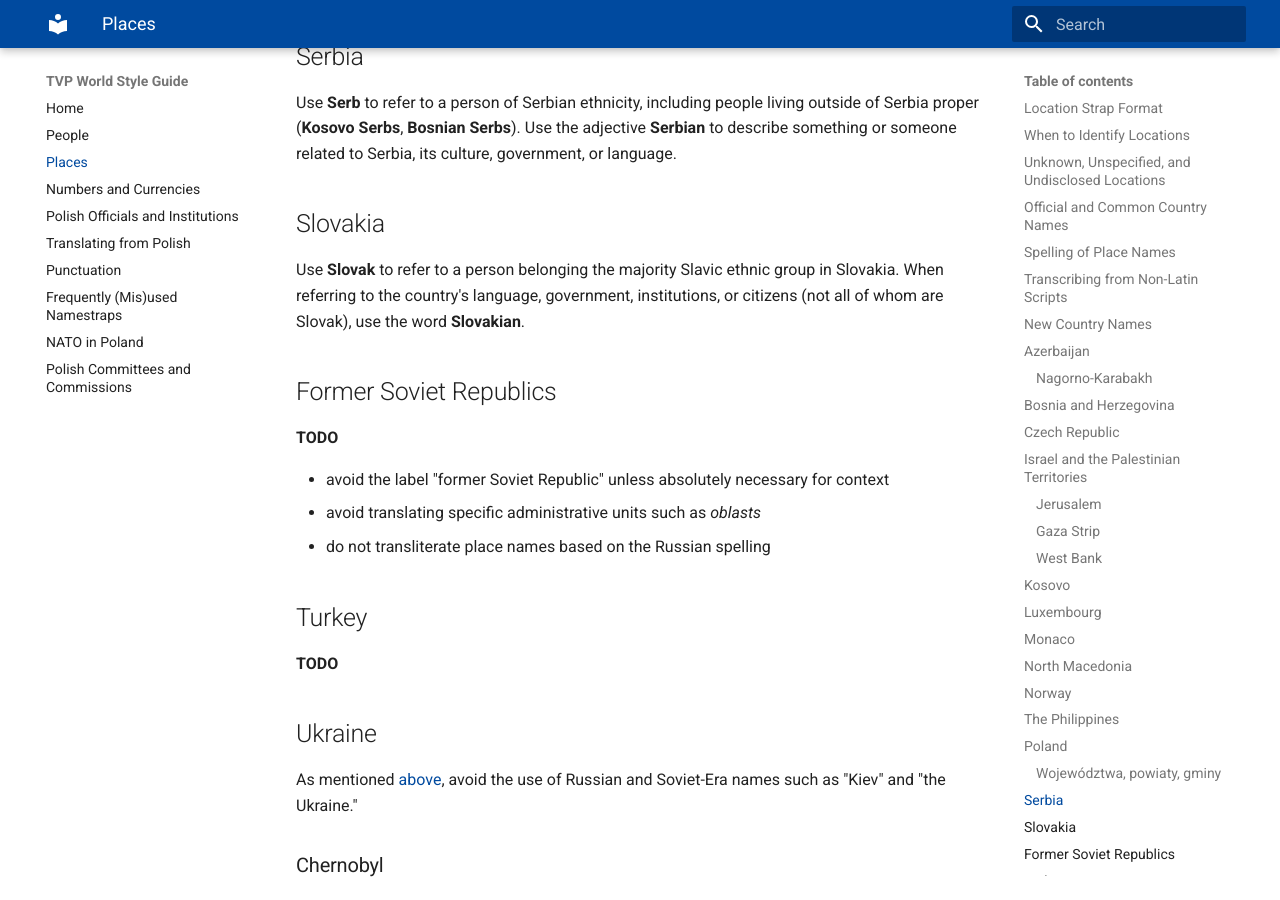
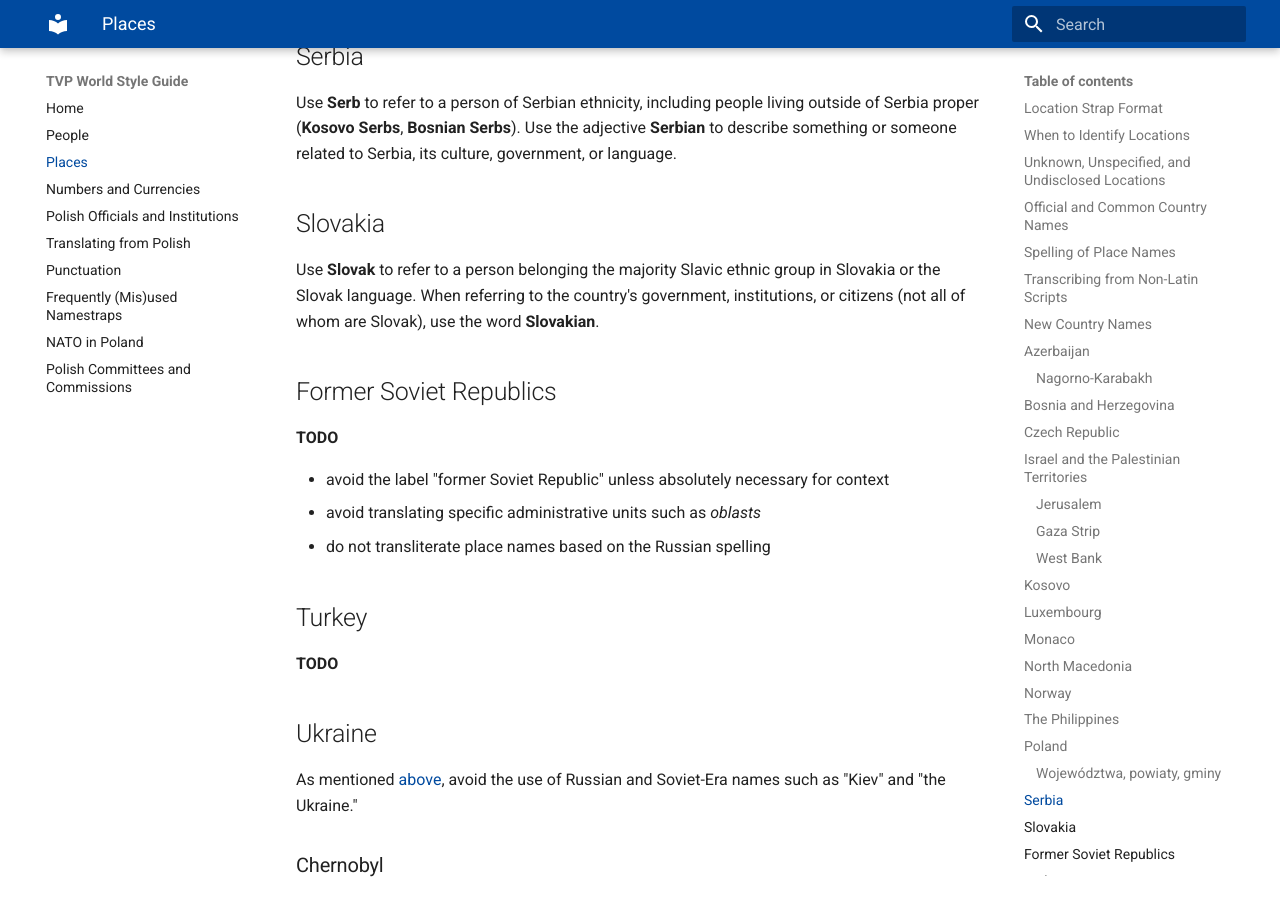
Before and after one commit to rthrbrs/styleguide, an MkDocs documentation site: the page built from docs/Places.md, in a window 1280 px wide and 900 px high, scrolled down 5703 px. Built offline with MkDocs 1.6.1 and Material for MkDocs 9.7.7, drawn with Linux system fonts in a browser that asks for light colours.

Commit message:
Added "Slovak" as the adjective for the language

```diff
--- a/docs/Places.md
+++ b/docs/Places.md
@@ -186,7 +186,7 @@ Use **Serb** to refer to a person of Serbian ethnicity, including people living
 
 ## Slovakia
 
-Use **Slovak** to refer to a person belonging the majority Slavic ethnic group in Slovakia. When referring to the country's language, government, institutions, or citizens (not all of whom are Slovak), use the word **Slovakian**.
+Use **Slovak** to refer to a person belonging the majority Slavic ethnic group in Slovakia or the Slovak language. When referring to the country's government, institutions, or citizens (not all of whom are Slovak), use the word **Slovakian**.
 
 ## Former Soviet Republics
 
```
